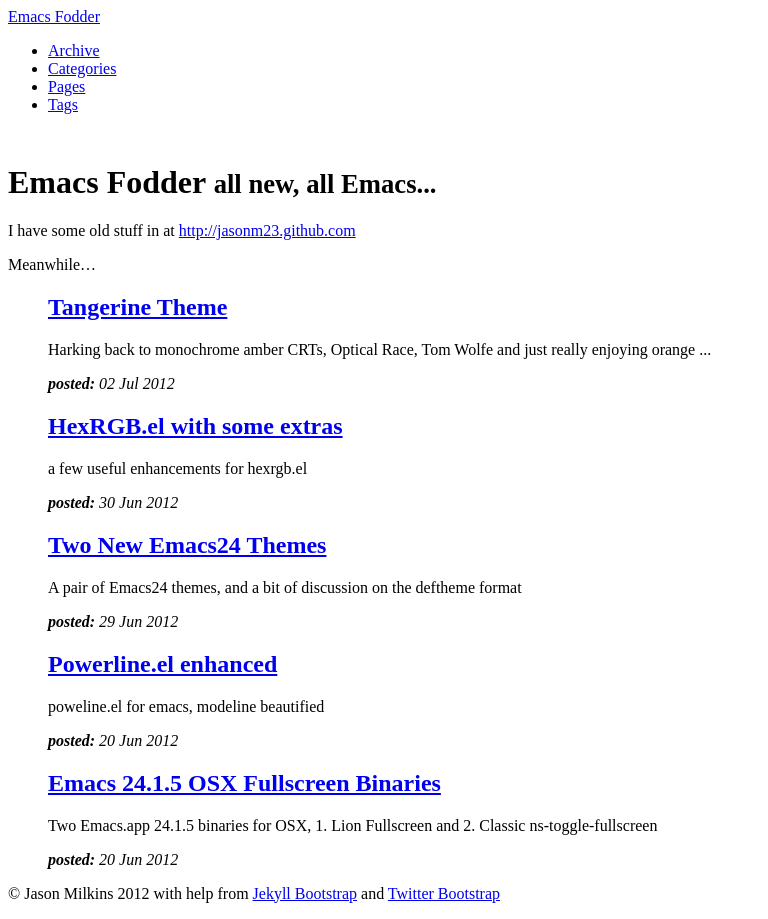
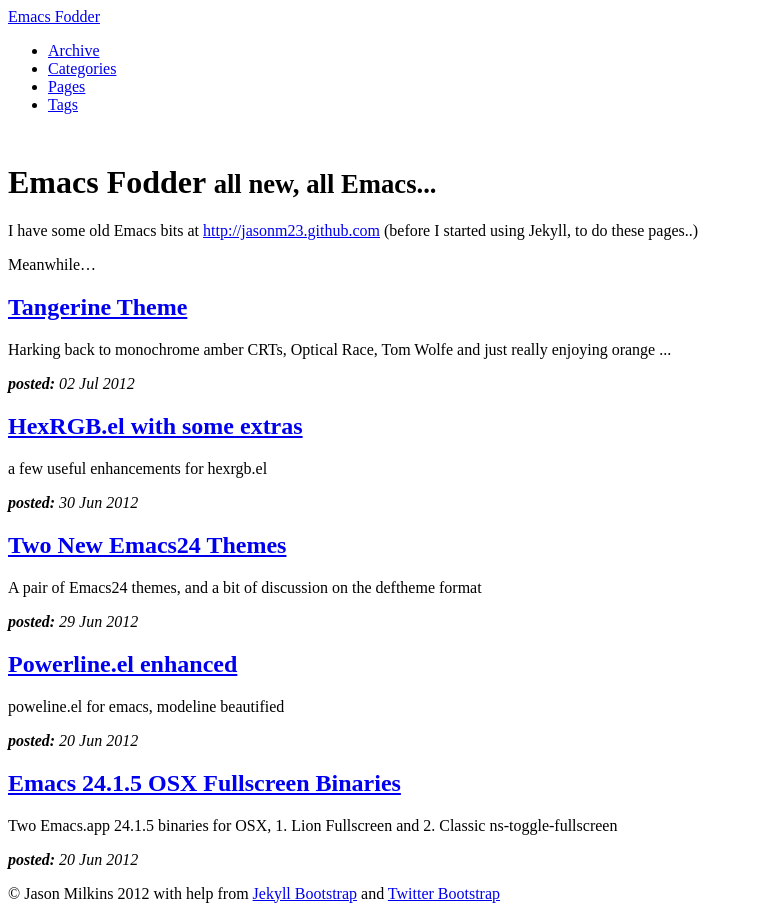
Before and after one commit to jasonm23/OldEmacsFodder, a Jekyll site: the page built from index.md, in a window 1280 px wide. Shown: the whole page, without its empty margins (0-768 px from the left). Built offline with Jekyll 4.4.1, drawn with Linux system fonts in a browser that asks for light colours.

Commit message:
block change

```diff
--- a/index.md
+++ b/index.md
@@ -5,14 +5,19 @@ tagline: all new, all Emacs...
 ---
 {% include JB/setup %}
 
-I have some old stuff in at [http://jasonm23.github.com](http://jasonm23.github.com)
+I have some old Emacs bits at
+[http://jasonm23.github.com](http://jasonm23.github.com)  (before I
+started using Jekyll, to do these pages..)
 
 Meanwhile...
 
-<ul class="posts">
+<div class="boxlist">
   {% for post in site.posts %}
-    <h2> <a href="{{ BASE_PATH }}{{ post.url }}">{{ post.title }}</a> </h2>
-    <p> {{ post.description }} </p>
-    <p> <em><strong>posted:</strong> <span>{{ post.date | date_to_string }}</span></em> </p>
+      <div class="box">
+          <h2> <a href="{{ BASE_PATH }}{{ post.url }}">{{ post.title }}</a> </h2>
+          <p> {{ post.description }} </p>
+          <p> <em><strong>posted:</strong> <span>{{ post.date |
+  date_to_string }}</span></em> </p>
+      </div>
   {% endfor %}
-</ul>
+</div>
```
